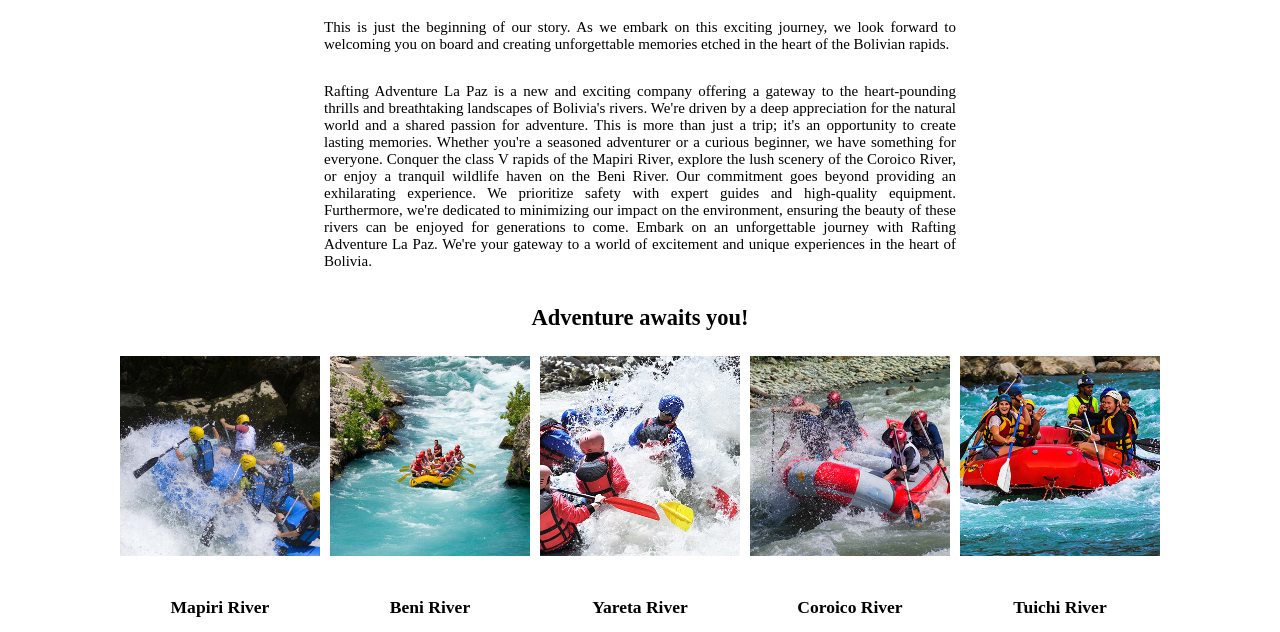
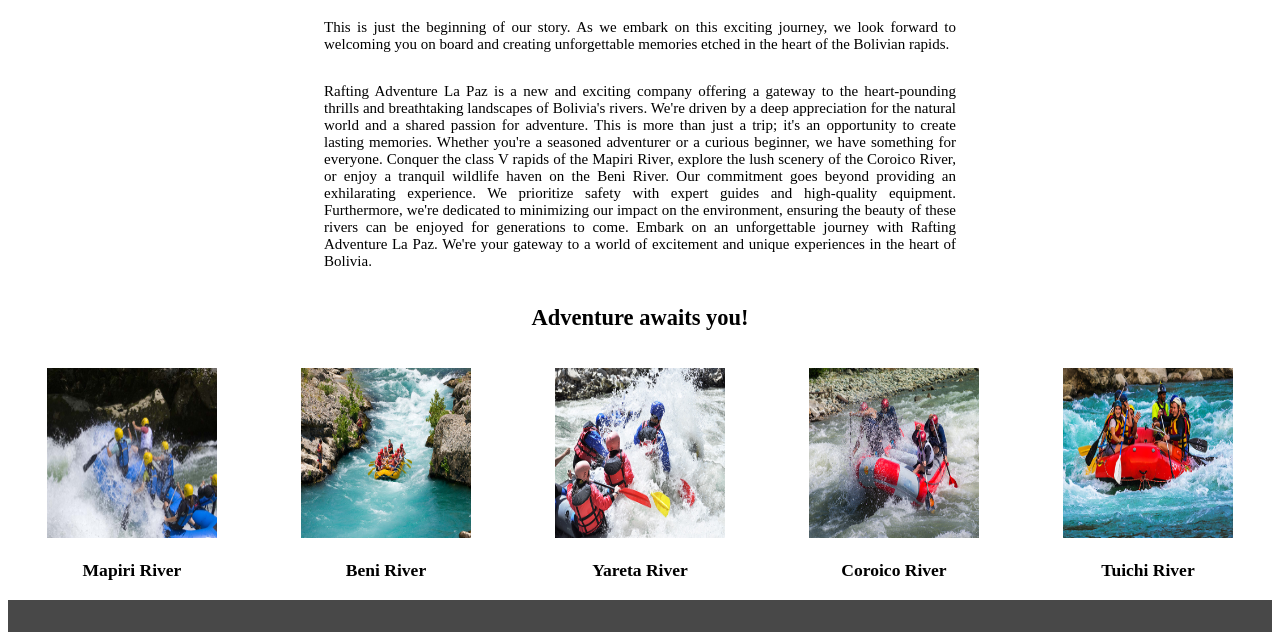
Before and after one commit to JosemaRodas/wdd130, a plain HTML site: page wwr/about.html in a window 1280 px wide. Shown: the part 631-1263 px from the top of the page. Drawn offline with Linux system fonts and the light colour scheme; a web font is replaced by a local one.

Commit message:
git commit

```diff
--- a/wwr/about.html
+++ b/wwr/about.html
@@ -49,36 +49,39 @@
           <section class="adventure-profiles">
 
             <div class="adventure">
-              <img src="images/main1.jpg" alt="Jose Manuel">
                 <div class="adventure-info">
+                  <figure><img src="images/main1.jpg" alt="Jose Manuel"></figure>
                   <h3>Mapiri River</h3>
 
                 </div>
               </div>
 
             <div class="adventure">
-              <img src="images/main2.jpg" alt="images/emp4.webp">
                 <div class="adventure-info">
+                  <figure><img src="images/main2.jpg" alt="Jose Manuel"></figure>
                   <h3>Beni River</h3>
                 </div>
               </div>
 
             <div class="adventure">
-              <img src="images/main3.jpg" alt="Ruben Gonzales">
                 <div class="adventure-info">
+                  <figure><img src="images/main3.jpg" alt="Jose Manuel"></figure>
+
                   <h3>Yareta River</h3>
 
                 </div>
               </div>
             <div class="adventure">
-              <img src="images/main4.jpg" alt="Ruben Gonzales">
                 <div class="adventure-info">
+                  <figure><img src="images/main4.jpg" alt="Jose Manuel"></figure>
+
                   <h3>Coroico River </h3>
                 </div>
               </div>
             <div class="adventure">
-              <img src="images/main5.jpg" alt="Ruben Gonzales">
                 <div class="adventure-info">
+                  <figure><img src="images/main5.jpg" alt="Jose Manuel"></figure>
+
                   <h3>Tuichi River</h3>
                 </div>
               </div>
--- a/wwr/styles/rafting.css
+++ b/wwr/styles/rafting.css
@@ -170,18 +170,20 @@ nav {
 .adventure-profiles {
     display: flex;
     justify-content: center;
+    margin: auto;
+    width: 50%;
+    text-align: center;
   }
 
 .adventure-info {
-    padding: 15px;
+    padding: 1px;
     text-align: center;
   }
 
   .adventure-profiles img {
-  width: 200px;
-  height: 200px;
-  margin: 5px;
-  object-fit: cover;
+  width: 170px;
+  height: 170px;
+  margin: 1px;
 }
 
 
```
